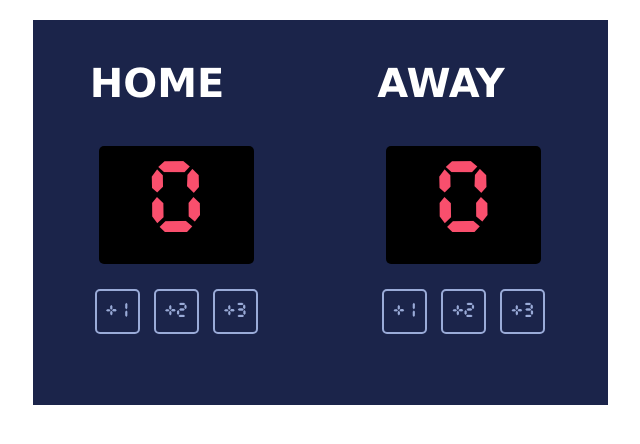
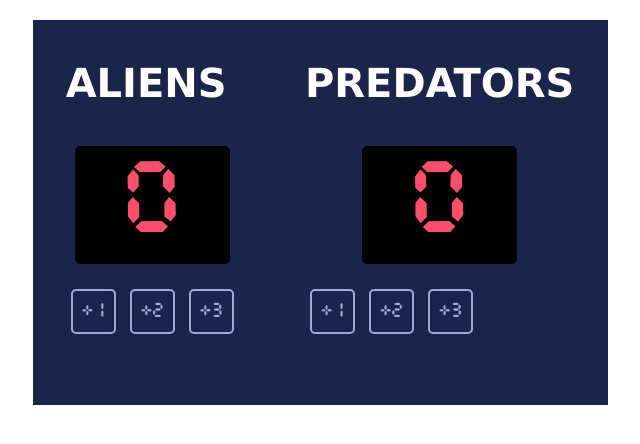
Before and after one commit to achichi340/ScoreBoardApp, a plain HTML site: page index.html in a window 1280 px wide. Shown: the whole page, without its empty margins (320-960 px from the left). Drawn offline with Linux system fonts and the light colour scheme.

Commit message:
Update index.html

```diff
--- a/index.html
+++ b/index.html
@@ -5,7 +5,7 @@
     <body>
         <div class="container">
             <div>
-                <h3>HOME</h3>
+                <h3>ALIENS</h3>
                 <h2 id="home-score">0</h2>
                 <div class="buttons">
                     <button id="home-1" onclick="homeplus1()">+1</button>
@@ -14,7 +14,7 @@
                 </div>
             </div>
             <div>
-                <h3>AWAY</h3>
+                <h3>PREDATORS</h3>
                 <h2 id="away-score">0</h2>
                 <div class="buttons">
                     <button id="away-1" onclick="awayplus1()">+1</button>
```
